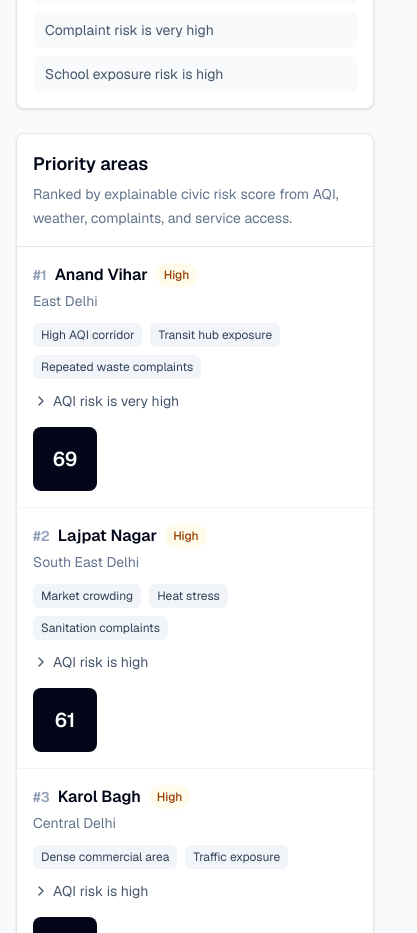
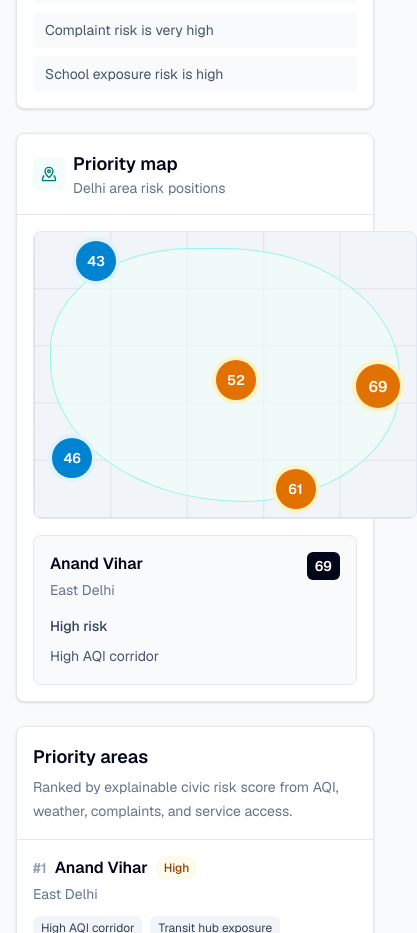
Before and after one commit to priyanshuchawda/civic-signal-ai, a Next.js app: page / in a window 390 px wide. Shown: the part 1260-2193 px from the top of the page, 417 px wide, since content can reach past the window. Built offline with nearby package versions, Linux system fonts and the light colour scheme; no server answers.

Commit message:
feat: add priority area map (#32)

```diff
--- a/src/app/page.tsx
+++ b/src/app/page.tsx
@@ -3,6 +3,7 @@ import { RiskSummary } from "../components/dashboard/risk-summary";
 import { RiskExplanationPanel } from "../components/dashboard/risk-explanation-panel";
 import { ActionQueue } from "../components/dashboard/action-queue";
 import { DataSourceStatus } from "../components/dashboard/data-source-status";
+import { PriorityMap } from "../components/dashboard/priority-map";
 import { ComplaintIntake } from "../components/complaints/complaint-intake";
 import { explainRisk } from "../ai/gemini";
 import { getDashboardSummary } from "../data/dashboard";
@@ -75,6 +76,7 @@ export default async function Home() {
                 explanation={topAreaExplanation}
               />
             ) : null}
+            <PriorityMap areas={summary.areas} />
             <AreaRanking areas={summary.areas} />
           </div>
           <div className="space-y-6">
--- /dev/null
+++ b/src/components/dashboard/priority-map.tsx
@@ -0,0 +1,127 @@
+"use client";
+
+import { MapPinned } from "lucide-react";
+import { useMemo, useState } from "react";
+import type { RankedCivicArea } from "../../data/dashboard";
+
+const levelLabel: Record<RankedCivicArea["level"], string> = {
+  low: "Low",
+  moderate: "Moderate",
+  high: "High",
+  very_high: "Very high",
+};
+
+const markerClass: Record<RankedCivicArea["level"], string> = {
+  low: "bg-emerald-600 ring-emerald-100",
+  moderate: "bg-sky-600 ring-sky-100",
+  high: "bg-amber-600 ring-amber-100",
+  very_high: "bg-rose-600 ring-rose-100",
+};
+
+function getCoordinateBounds(areas: RankedCivicArea[]) {
+  const latitudes = areas.map((area) => area.latitude);
+  const longitudes = areas.map((area) => area.longitude);
+
+  return {
+    minLatitude: Math.min(...latitudes),
+    maxLatitude: Math.max(...latitudes),
+    minLongitude: Math.min(...longitudes),
+    maxLongitude: Math.max(...longitudes),
+  };
+}
+
+function coordinateToPosition(
+  area: RankedCivicArea,
+  bounds: ReturnType<typeof getCoordinateBounds>,
+) {
+  const longitudeRange = bounds.maxLongitude - bounds.minLongitude || 1;
+  const latitudeRange = bounds.maxLatitude - bounds.minLatitude || 1;
+  const x = ((area.longitude - bounds.minLongitude) / longitudeRange) * 80 + 10;
+  const y =
+    (1 - (area.latitude - bounds.minLatitude) / latitudeRange) * 80 + 10;
+
+  return { x, y };
+}
+
+export function PriorityMap({ areas }: { areas: RankedCivicArea[] }) {
+  const [selectedAreaId, setSelectedAreaId] = useState(areas[0]?.id ?? "");
+  const bounds = useMemo(() => getCoordinateBounds(areas), [areas]);
+  const selectedArea =
+    areas.find((area) => area.id === selectedAreaId) ?? areas[0];
+
+  if (!selectedArea) {
+    return null;
+  }
+
+  return (
+    <section className="rounded-lg border border-slate-200 bg-white shadow-sm">
+      <div className="flex items-center gap-2 border-b border-slate-200 p-4">
+        <span className="rounded-md bg-teal-50 p-2 text-teal-700">
+          <MapPinned aria-hidden="true" className="size-4" />
+        </span>
+        <div>
+          <h2 className="text-lg font-semibold text-slate-950">
+            Priority map
+          </h2>
+          <p className="text-sm text-slate-500">Delhi area risk positions</p>
+        </div>
+      </div>
+
+      <div className="grid gap-4 p-4 lg:grid-cols-[minmax(0,1fr)_16rem]">
+        <div className="relative aspect-[4/3] min-h-72 overflow-hidden rounded-lg border border-slate-200 bg-slate-100">
+          <div className="absolute inset-0 bg-[linear-gradient(90deg,rgba(15,23,42,0.08)_1px,transparent_1px),linear-gradient(0deg,rgba(15,23,42,0.08)_1px,transparent_1px)] bg-[size:20%_20%]" />
+          <div className="absolute inset-4 rounded-[40%_50%_45%_55%] border border-teal-200 bg-teal-50/60" />
+          {areas.map((area) => {
+            const { x, y } = coordinateToPosition(area, bounds);
+            const isSelected = area.id === selectedArea.id;
+
+            return (
+              <button
+                key={area.id}
+                type="button"
+                aria-label={`Select ${area.name}, score ${area.score}, ${levelLabel[area.level]} risk`}
+                onClick={() => setSelectedAreaId(area.id)}
+                onFocus={() => setSelectedAreaId(area.id)}
+                style={{
+                  left: `${x}%`,
+                  top: `${y}%`,
+                }}
+                className={`absolute flex size-10 -translate-x-1/2 -translate-y-1/2 items-center justify-center rounded-full text-sm font-semibold text-white shadow-sm ring-4 transition-transform focus:outline-none focus:ring-slate-400 ${markerClass[area.level]} ${
+                  isSelected ? "scale-110" : "hover:scale-105"
+                }`}
+              >
+                {area.score}
+              </button>
+            );
+          })}
+        </div>
+
+        <div
+          role="region"
+          aria-label="Selected map area"
+          className="rounded-lg border border-slate-200 bg-slate-50 p-4"
+        >
+          <div className="flex items-start justify-between gap-3">
+            <div>
+              <h3 className="text-base font-semibold text-slate-950">
+                {selectedArea.name}
+              </h3>
+              <p className="mt-1 text-sm text-slate-500">
+                {selectedArea.district}
+              </p>
+            </div>
+            <span className="rounded-md bg-slate-950 px-2 py-1 text-sm font-semibold text-white">
+              {selectedArea.score}
+            </span>
+          </div>
+          <p className="mt-4 text-sm font-medium text-slate-700">
+            {levelLabel[selectedArea.level]} risk
+          </p>
+          <p className="mt-2 text-sm leading-6 text-slate-600">
+            {selectedArea.signals[0] ?? "No active signal"}
+          </p>
+        </div>
+      </div>
+    </section>
+  );
+}
```
Also changed, not shown: 2 other files (tests, documents, lock files or other folders).
